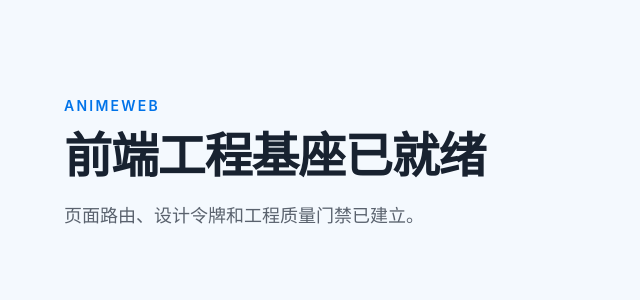
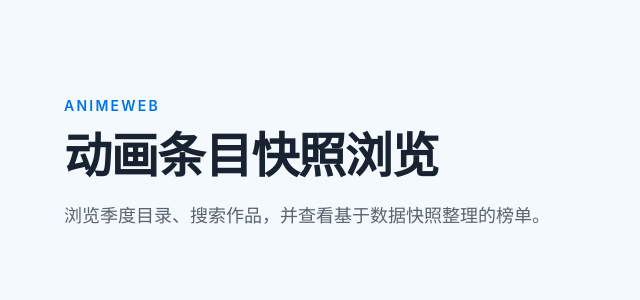
Before and after one commit to SZH0728/AnimeWeb, a Vue app in the folder frontend/: page / in a window 1280 px wide. Shown: the top 300 px of the page, without its empty margins (0-640 px from the left). Built offline with nearby package versions, Linux system fonts and the light colour scheme.

Commit message:
feat(views): 更新首页文案为动画条目快照浏览说明

```diff
--- a/frontend/src/views/HomeView.vue
+++ b/frontend/src/views/HomeView.vue
@@ -1,16 +1,13 @@
 <template>
-  <main class="app-container py-16 sm:py-24">
-    <section aria-labelledby="foundation-title" class="max-w-2xl">
+  <section aria-labelledby="home-title" class="app-container py-16 sm:py-24">
+    <div class="max-w-2xl">
       <p class="text-primary text-sm font-semibold tracking-[0.16em] uppercase">AnimeWeb</p>
-      <h1
-        id="foundation-title"
-        class="text-base-content mt-4 text-4xl font-bold tracking-tight sm:text-5xl"
-      >
-        前端工程基座已就绪
+      <h1 id="home-title" class="text-base-content mt-4 text-4xl font-bold tracking-tight sm:text-5xl">
+        动画条目快照浏览
       </h1>
       <p class="text-base-content/70 mt-5 text-lg leading-8">
-        页面路由、设计令牌和工程质量门禁已建立。
+        浏览季度目录、搜索作品，并查看基于数据快照整理的榜单。
       </p>
-    </section>
-  </main>
+    </div>
+  </section>
 </template>
```
